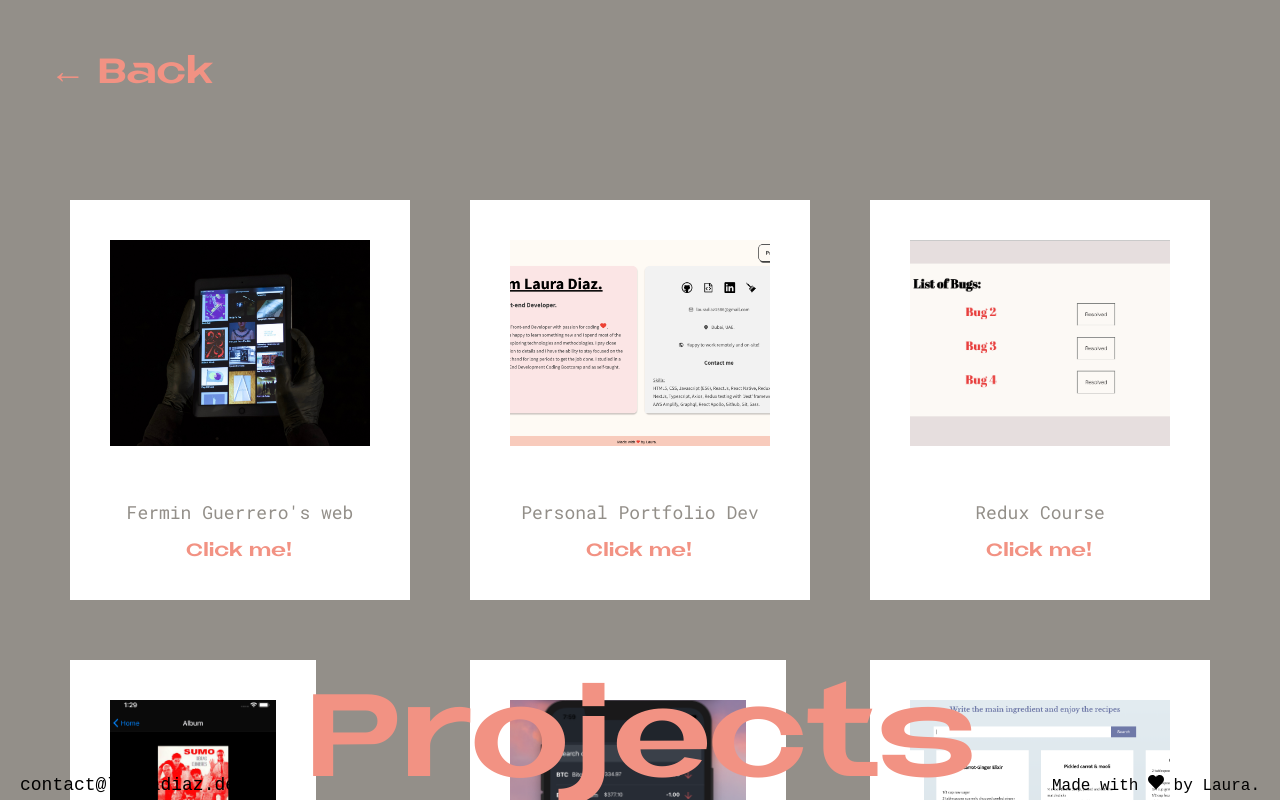
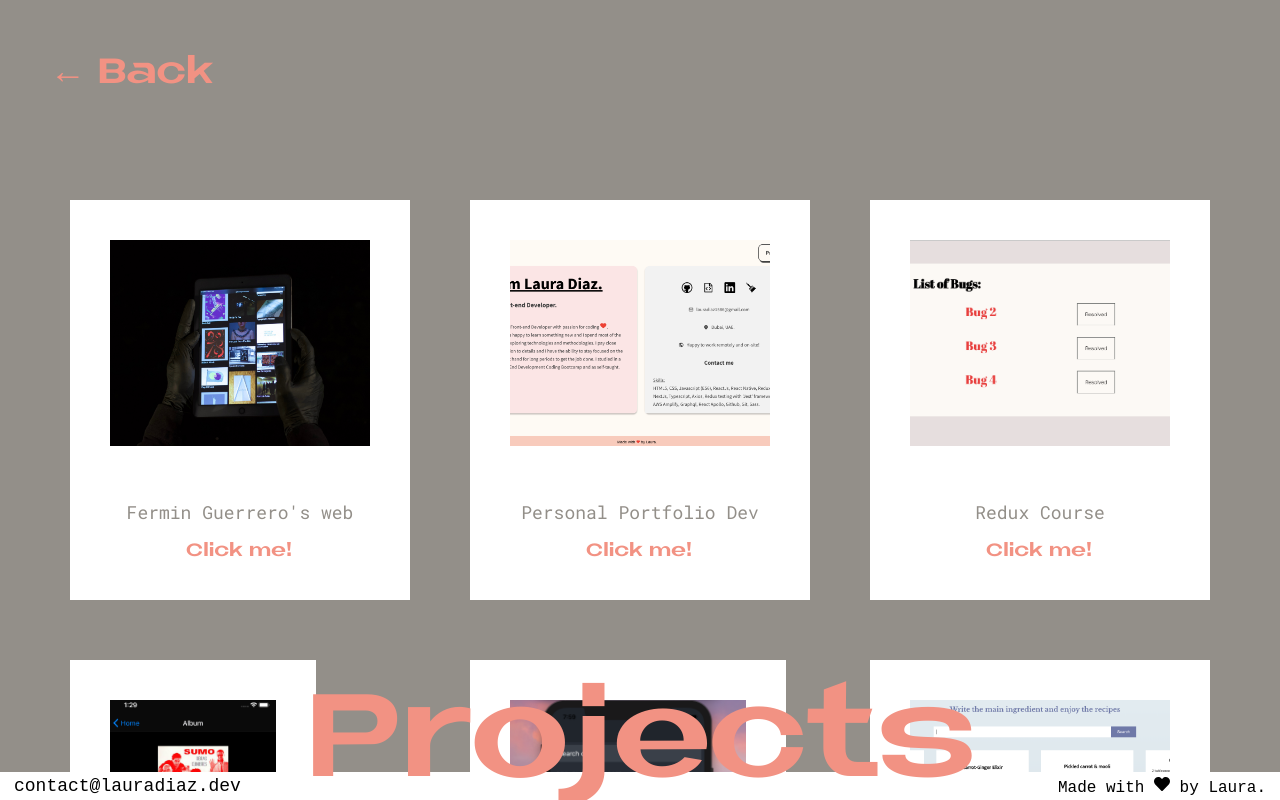
Before and after one commit to lalidiaz/portfolio-Nextjs, a Next.js app: page /projects in a window 1280 px wide. Shown: the top 800 px of the page. Built offline with nearby package versions, Linux system fonts and the light colour scheme.

Commit message:
add background to footer

```diff
--- a/components/Footer/footer.module.scss
+++ b/components/Footer/footer.module.scss
@@ -3,15 +3,16 @@
 .footer {
   width: 100%;
   position: fixed;
-  bottom: 5px;
-  height: auto;
-  padding: 50px 20px 0px 20px;
+  bottom: 0;
+  height: 20px;
   display: flex;
   align-items: center;
   flex-direction: column;
   font-family: 'Roboto Mono', monospace;
   font-size: 16px;
-
+  background: white;
+  color: black;
+  padding: 14px;
   @include tablet {
     display: flex;
     justify-content: space-between;
--- a/pages/_app.js
+++ b/pages/_app.js
@@ -1,6 +1,6 @@
 import '../styles/globals.css';
 import { AnimatePresence } from 'framer-motion';
-
+import Footer from '@components/Footer';
 
 function handleExitComplete() {
   if (typeof window !== 'undefined') {
@@ -13,7 +13,7 @@ function MyApp({ Component, pageProps }) {
     <AnimatePresence exitBeforeEnter onExitComplete={handleExitComplete}>
       <div className="maiWrapper">
         <Component {...pageProps} />
-
+        <Footer />
       </div>
     </AnimatePresence>
   );
--- a/pages/index.js
+++ b/pages/index.js
@@ -1,7 +1,7 @@
 import Head from 'next/head';
 import styles from '../styles/Home.module.scss';
 //import CustomCursor from '@components/CustomCursor';
-import Footer from '@components/Footer';
+
 import Burger from '@components/Burger';
 import CircleImg from '../public/circle.svg';
 
@@ -24,7 +24,7 @@ export default function Home(props) {
           <h3 className={styles.h3}>I'm a Front End Developer.</h3>
         </div>
         <Burger />
-        <Footer />
+
       </main>
     </>
   );
```
